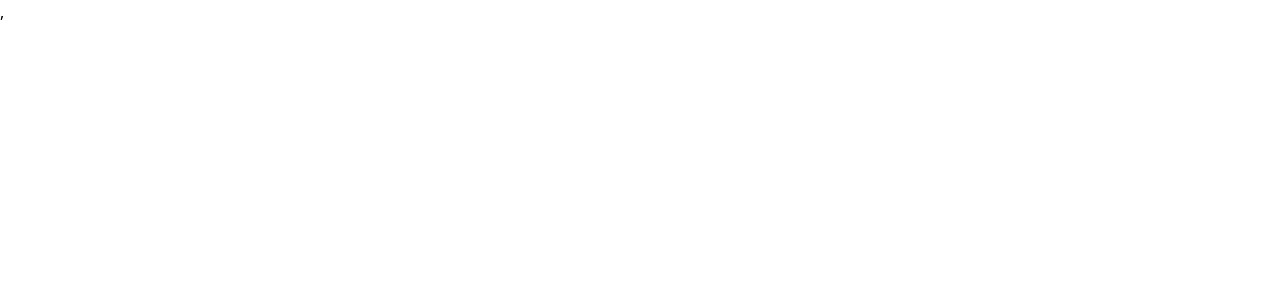
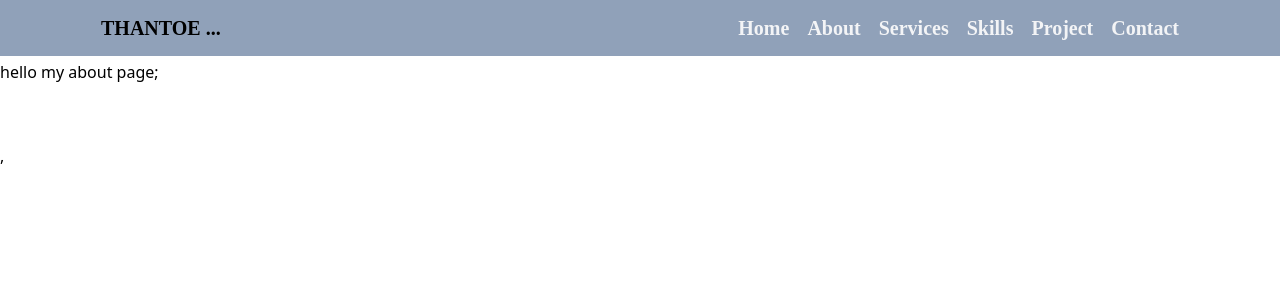
Before and after one commit to THANTOEAUNG278/Portfolio_React, a React (Vite) app: page /about in a window 1280 px wide. Before the commit this address had no page. Shown: the top 300 px of the page. Built offline with nearby package versions, Linux system fonts and the light colour scheme.

Commit message:
add,pages

```diff
--- a/src/App.jsx
+++ b/src/App.jsx
@@ -4,12 +4,15 @@ import viteLogo from '/vite.svg'
 import './App.css'
 import Layout from './component/Layout'
 import { BrowserRouter, Route, Routes } from 'react-router-dom'
+import Home from './pages/Home'
+import About from './pages/About'
 
 function App() {
   return (
    <Routes>
     <Route path='/' element={<Layout/>} >
-      <Route/>
+      <Route index element={<Home/>}/>
+      <Route path='about' element={<About/>}/>
     </Route>
    </Routes>
   )
--- a/src/component/Logo.jsx
+++ b/src/component/Logo.jsx
@@ -2,9 +2,9 @@ import AnimatedBox from "./AnimatedBox";
 
 const Logo = () =>{
   return(
-    <AnimatedBox direction="slide-left">
-      <div className="text-xl font-bold">
-        My Logo
+    <AnimatedBox direction="slide-left font-edu">
+      <div className="text-xl font-bold ">
+        THANTOE ...
       </div>
     </AnimatedBox>
   )
--- a/src/component/NavBar.jsx
+++ b/src/component/NavBar.jsx
@@ -4,13 +4,13 @@ import Logo from "./Logo";
 
 const NavBar = () => {
   return (
-    <div className="flex justify-between items-center px-24 bg-slate-400 h-14 fixed w-full"
+    <div className="flex justify-between items-center px-24 bg-slate-400 h-14 fixed w-full z-10 "
 
     >
       <div>
         <Logo />
       </div>
-      <div className="flex gap-4 font-bold text-xl text-gray-100">
+      <div className="flex gap-2 font-bold text-xl text-gray-100 font-edu">
         <AnimatedBox direction="slide-top" className="hover:scale-90 transition-transform duration-200">
           <NavLink to="/">Home</NavLink>
         </AnimatedBox>
--- a/src/index.css
+++ b/src/index.css
@@ -1,6 +1,10 @@
 @import "tailwindcss";
 
+@import url('https://fonts.googleapis.com/css2?family=Edu+NSW+ACT+Hand+Pre:wght@400..700&family=Edu+QLD+Hand:wght@400..700&display=swap');
 
+@theme{
+  --font-edu:'Edu NSW ACT Hand Pre', 'cursive';
+}
 @keyframes slideTop {
   0% { transform: translateY(-100px); opacity: 0; }
   100% { transform: translateY(0); opacity: 1; }
--- a/src/pages/About.jsx
+++ b/src/pages/About.jsx
@@ -0,0 +1,8 @@
+const About= () =>{
+  return(
+    <div className="py-15">
+      hello my about page;
+    </div>
+  )
+}
+export default About;
--- a/src/pages/Contact.jsx
+++ b/src/pages/Contact.jsx
@@ -0,0 +1,8 @@
+const Contact = () =>{
+  return(
+    <div>
+      hello my contact
+    </div>
+  )
+}
+export default Contact;
--- a/src/pages/Home.jsx
+++ b/src/pages/Home.jsx
@@ -0,0 +1,8 @@
+const Home =()=>{
+  return(
+    <div className="py-15">
+      hello my home page
+    </div>
+  )
+}
+export default Home;
--- a/src/pages/Project.jsx
+++ b/src/pages/Project.jsx
@@ -0,0 +1,8 @@
+const Project = () =>{
+  return(
+    <div>
+      hello my Project
+    </div>
+  )
+}
+export default Project;
--- a/src/pages/Services.jsx
+++ b/src/pages/Services.jsx
@@ -0,0 +1,9 @@
+const Services = ()=>{
+  return(
+    <div>
+      hello my services
+    </div>
+  )
+}
+
+export default Services;
--- a/src/pages/Skills.jsx
+++ b/src/pages/Skills.jsx
@@ -0,0 +1,8 @@
+const Skills = () =>{
+  return(
+    <div>
+      hello my Skill
+    </div>
+  )
+}
+export default Skills;
```
